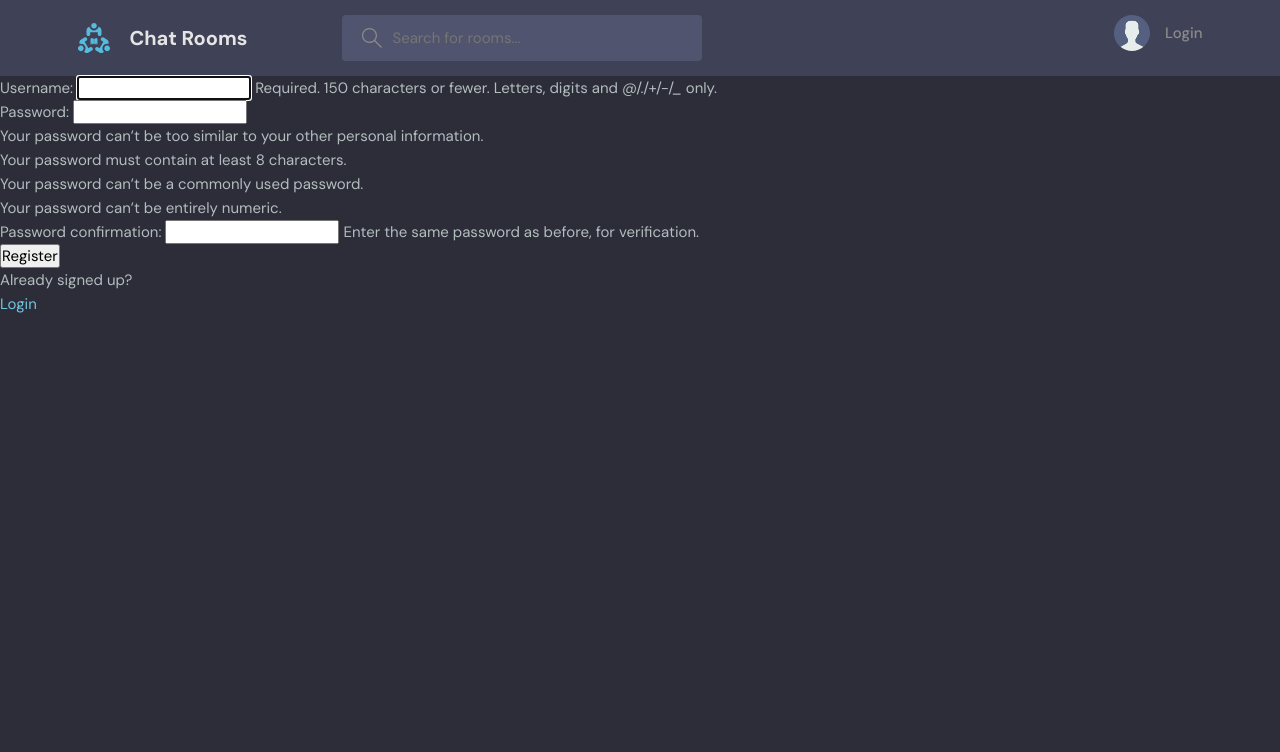
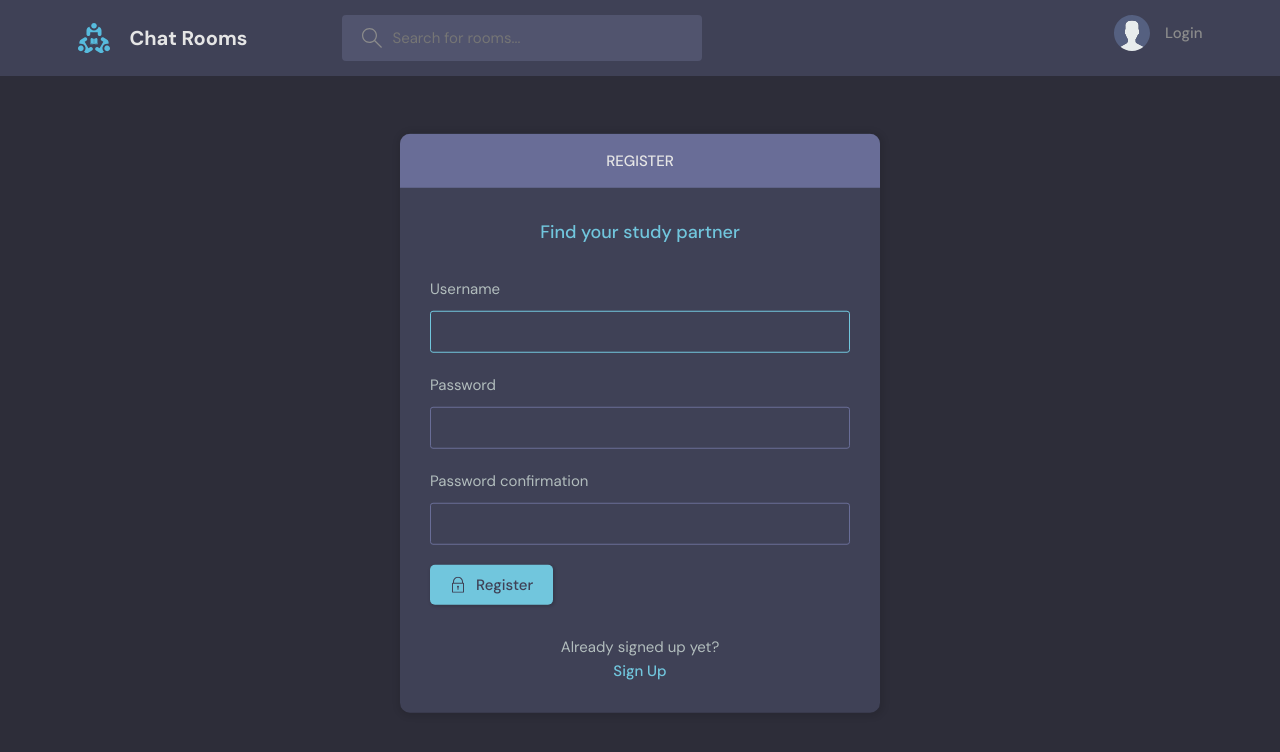
Before and after one commit to stane000/ChatRooms, a Django app: page /register/ in a window 1280 px wide. Shown: the top 752 px of the page. Run offline with Django 4.2, Linux system fonts and the light colour scheme.

Commit message:
change registar page

```diff
--- a/base/templates/base/login_register.html
+++ b/base/templates/base/login_register.html
@@ -1,38 +1,96 @@
 {% extends 'main.html' %}
 
 {% block content %}
+<main class="auth layout">
 
-{% if page == 'login' %}
-<div>
-    <form method="POST" action="">
-        {% csrf_token %}
+  {% if page == 'login' %}
+  <div class="container">
+    <div class="layout__box">
+      <div class="layout__boxHeader">
+        <div class="layout__boxTitle">
+          <h3>Login</h3>
+        </div>
+      </div>
+      <div class="layout__body">
 
-        <label>Username</label>
-        <input type="text" name="username" placeholder="Enter Username" />
+        <form class="form" action="" method="POST">
+          {% csrf_token %}
+          <div class="form__group form__group">
+            <label for="room_name">username</label>
+            <input id="username" name="username">
+          </div>
+          <div class=" form__group">
+            <label for="password">Password</label>
+            <input id="password" name="password" type="password"
+              placeholder="&bull;&bull;&bull;&bull;&bull;&bull;&bull;&bull;" />
+          </div>
 
-        <label>Password</label>
-        <input type="password" name="password" placeholder="Enter password" />
+          <button class="btn btn--main" type="submit">
+            <svg version="1.1" xmlns="http://www.w3.org/2000/svg" width="32" height="32" viewBox="0 0 32 32">
+              <title>lock</title>
+              <path
+                d="M27 12h-1v-2c0-5.514-4.486-10-10-10s-10 4.486-10 10v2h-1c-0.553 0-1 0.447-1 1v18c0 0.553 0.447 1 1 1h22c0.553 0 1-0.447 1-1v-18c0-0.553-0.447-1-1-1zM8 10c0-4.411 3.589-8 8-8s8 3.589 8 8v2h-16v-2zM26 30h-20v-16h20v16z">
+              </path>
+              <path
+                d="M15 21.694v4.306h2v-4.306c0.587-0.348 1-0.961 1-1.694 0-1.105-0.895-2-2-2s-2 0.895-2 2c0 0.732 0.413 1.345 1 1.694z">
+              </path>
+            </svg>
 
-        <input type="submit" value="Login" />
-    </form>
-</div>
+            Login
+          </button>
+        </form>
 
-<p>Havent signed up yet?</p>
-<a href="{% url 'register' %}">Signed up</a>
+        <div class="auth__action">
+          <p>Haven't signed up yet?</p>
+          <a href="{% url 'register' %}" class="btn btn--link">Sign Up</a>
+        </div>
+      </div>
+    </div>
+  </div>
+  {% else %}
+  <div class="container">
+    <div class="layout__box">
+      <div class="layout__boxHeader">
+        <div class="layout__boxTitle">
+          <h3>Register</h3>
+        </div>
+      </div>
+      <div class="layout__body">
+        <h2 class="auth__tagline">Find your study partner</h2>
 
-{% else %}
+        <form class="form" action="" method="POST">
+          {% csrf_token %}
 
-<div>
-    <form method="POST" action="">
-        {% csrf_token %}
+          {% for field in form %}
+          <div class="form__group form__group">
+            <label for="room_name">{{field.label}}</label>
+            {{field}}
+          </div>
+          {% endfor %}
 
-        {{form.as_p}}
 
-        <input type="submit" value="Register" />
-    </form>
-</div>
-<p>Already signed up?</p>
-<a href="{% url 'login' %}">Login</a>
-{% endif %}
+          <button class="btn btn--main" type="submit">
+            <svg version="1.1" xmlns="http://www.w3.org/2000/svg" width="32" height="32" viewBox="0 0 32 32">
+              <title>lock</title>
+              <path
+                d="M27 12h-1v-2c0-5.514-4.486-10-10-10s-10 4.486-10 10v2h-1c-0.553 0-1 0.447-1 1v18c0 0.553 0.447 1 1 1h22c0.553 0 1-0.447 1-1v-18c0-0.553-0.447-1-1-1zM8 10c0-4.411 3.589-8 8-8s8 3.589 8 8v2h-16v-2zM26 30h-20v-16h20v16z">
+              </path>
+              <path
+                d="M15 21.694v4.306h2v-4.306c0.587-0.348 1-0.961 1-1.694 0-1.105-0.895-2-2-2s-2 0.895-2 2c0 0.732 0.413 1.345 1 1.694z">
+              </path>
+            </svg>
 
+            Register
+          </button>
+        </form>
+
+        <div class="auth__action">
+          <p>Already signed up yet?</p>
+          <a href="{% url 'login' %}" class="btn btn--link">Sign Up</a>
+        </div>
+      </div>
+    </div>
+  </div>
+  {% endif %}
+</main>
 {% endblock content %}
--- a/base/views.py
+++ b/base/views.py
@@ -40,19 +40,39 @@ def logoutUser(request):
     logout(request)
     return redirect('home')
 
+# def registerUser(request):
+#     form = UserCreationForm()
+#     if request.method == "POST":
+#         form = UserCreationForm(request.POST)
+#         if form.is_valid():
+#             user = form.save(commit=False)
+#             user.username = user.username.lower()
+#             user.save()
+#             login(request, user)
+#             redirect("home")
+#         else:
+#             messages.error(request, "An error occured during registration")
+#     return render(request, "base/login_register.html", {"form": form})
+
 def registerUser(request):
     form = UserCreationForm()
-    if request.method == "POST":
+
+    if request.method == 'POST':
         form = UserCreationForm(request.POST)
         if form.is_valid():
             user = form.save(commit=False)
+            # username = user.username.lower()
+            # user_exist = User.objects.find(username=username)
+            # if user_exist:
+            #     messages.error(request, 'User Exist')
             user.username = user.username.lower()
             user.save()
             login(request, user)
-            redirect("home")
+            return redirect('home')
         else:
-            messages.error(request, "An error occured during registration")
-    return render(request, "base/login_register.html", {"form": form})
+            messages.error(request, f'An error occurred during registration: {str(form.errors)}')
+
+    return render(request, 'base/login_register.html', {'form': form})
 
 def home(request):
     q = request.GET.get('q') or ""
```
Also changed, not shown: db.sqlite3.
